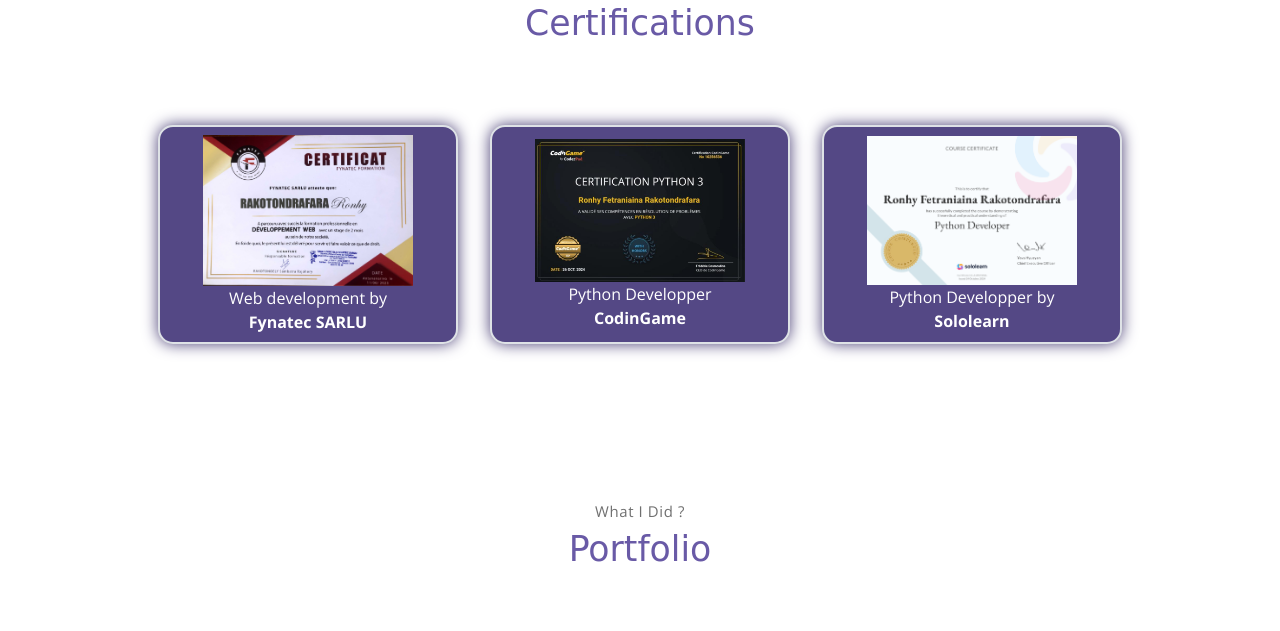
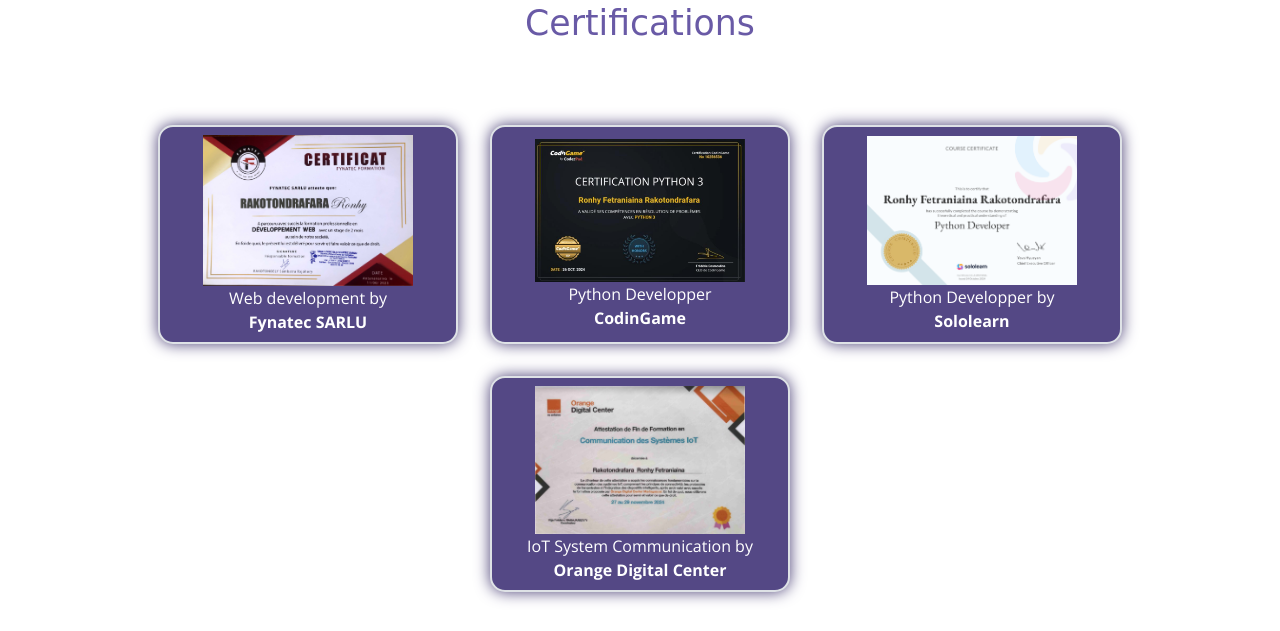
Before and after one commit to RonhyRaktosMG/portfolio, a plain HTML site: page index.html in a window 1280 px wide. Shown: the part 2737-3368 px from the top of the page. Drawn offline with nearby package versions, Linux system fonts and the light colour scheme; a web font is replaced by a local one.

Commit message:
IoT@ODC Certifictaion

```diff
--- a/index.html
+++ b/index.html
@@ -107,7 +107,7 @@
                         </div>
                     </div>
                 </div>
-                <div class="col-md-6 col-lg-3">
+                <!-- <div class="col-md-6 col-lg-3">
                     <div class="service-card">
                         <div class="body">
                             <img src="assets/imgs/analytics.svg"  class="icon">
@@ -115,7 +115,7 @@
                             <p class="subtitle">With Python.</p>
                         </div>
                     </div>
-                </div>
+                </div> -->
             </div><!-- end of row -->
         </div>
     </section><!-- end of service section -->
@@ -212,6 +212,10 @@
                 <div href="" class="certification-container d-flex flex-column justify-content-center align-items-center border p-2 m-3">
                     <img src="assets/imgs/certifications/python@sololearn.png" class="w-75">
                     <a href="" class="text-white">Python Developper by <br> <b>Sololearn</b></a>
+                </div>
+                <div href="" class="certification-container d-flex flex-column justify-content-center align-items-center border p-2 m-3">
+                    <img src="assets/imgs/certifications/iot@odc.jpg" class="w-75">
+                    <a href="" class="text-white">IoT System Communication by <br> <b>Orange Digital Center</b></a>
                 </div>
             </div>
         </div>
```
Also changed, not shown: assets/imgs/certifications/iot@odc.jpg (added).
